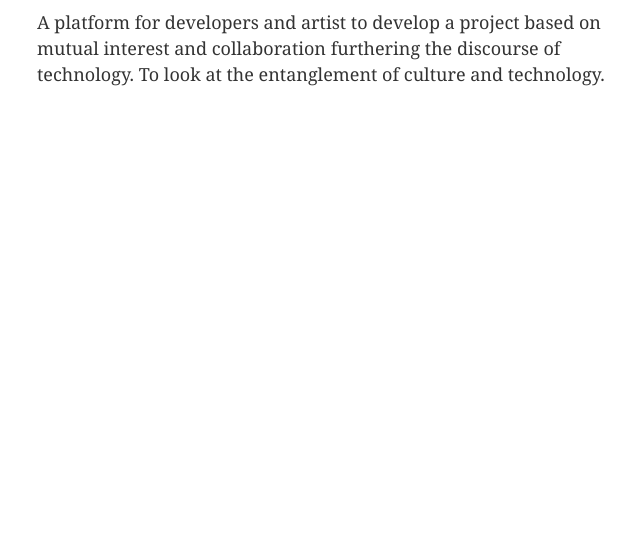
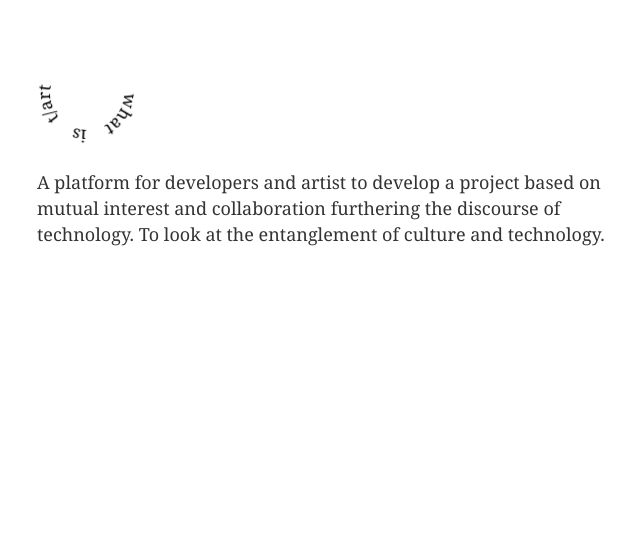
Before and after one commit to tartorg/tart, a Gatsby site: page / in a window 1280 px wide. Shown: the part 242-800 px from the top of the page, without its empty margins (303-943 px from the left). Built offline with nearby package versions, Linux system fonts and the light colour scheme; Gatsby itself is replaced by a stand-in of ours.

Commit message:
:sparkles: add rotating header

```diff
--- a/src/pages/index.js
+++ b/src/pages/index.js
@@ -1,14 +1,37 @@
 import React from "react"
-import { Link } from "gatsby"
 
 import Layout from "../components/layout"
 import SEO from "../components/seo"
+import IndexStyles from "./index.module.css"
 
 const IndexPage = () => (
-  <Layout>
+  <Layout className={IndexStyles}>
     <SEO title="Home" />
-    <h1> TART </h1>
-    <p>
+    <h1> T / ART </h1>
+    <div className={IndexStyles.contentContainer}>
+      <svg
+        viewBox="0 0 100 100"
+        width="100"
+        height="100"
+        className={IndexStyles.circleCanvas}>
+        <defs>
+          <path
+            id="circle"
+            d="M 50, 50
+              m -37, 0
+              a 37,37 0 1,1 74,0
+              a 37,37 0 1,1 -74,0"
+          />
+        </defs>
+        <text font-size="17">
+          <textPath xlink= {true} href="#circle">
+            what &nbsp;&nbsp; is &nbsp;&nbsp; t/art
+          </textPath>
+        </text>
+      </svg>
+    </div>
+
+    <p className={IndexStyles.content}>
       {`
         A platform for developers and artist to develop a project based on mutual
         interest and collaboration furthering the discourse of technology.
--- /dev/null
+++ b/src/pages/index.module.css
@@ -0,0 +1,20 @@
+@keyframes rotation {
+  from {
+    transform: rotate(0deg);
+  }
+  to {
+    transform: rotate(359deg);
+  }
+}
+
+.circleCanvas {
+  animation: rotation 10s infinite linear;
+}
+
+.contentContainer {
+  margin-top: 60px;
+}
+
+.content {
+  padding-top: 20px;
+}
```
